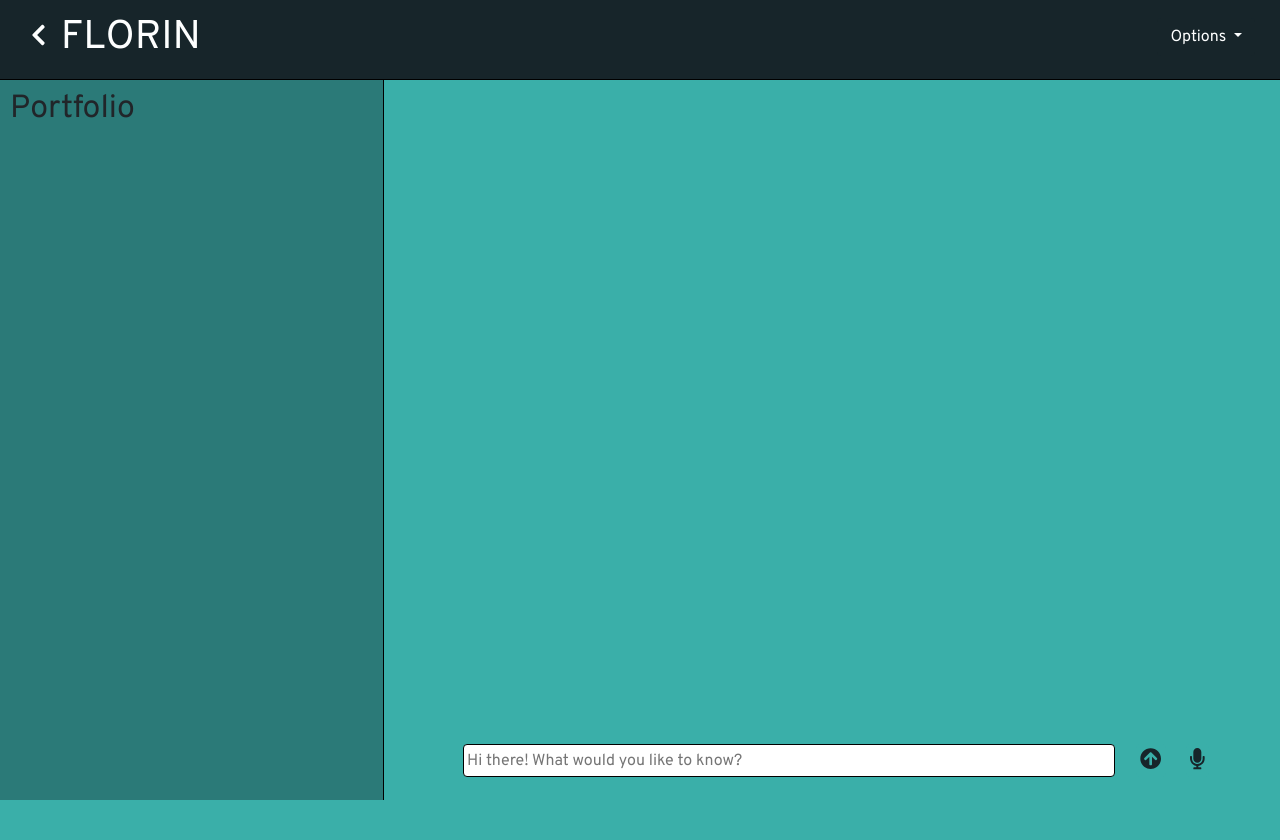
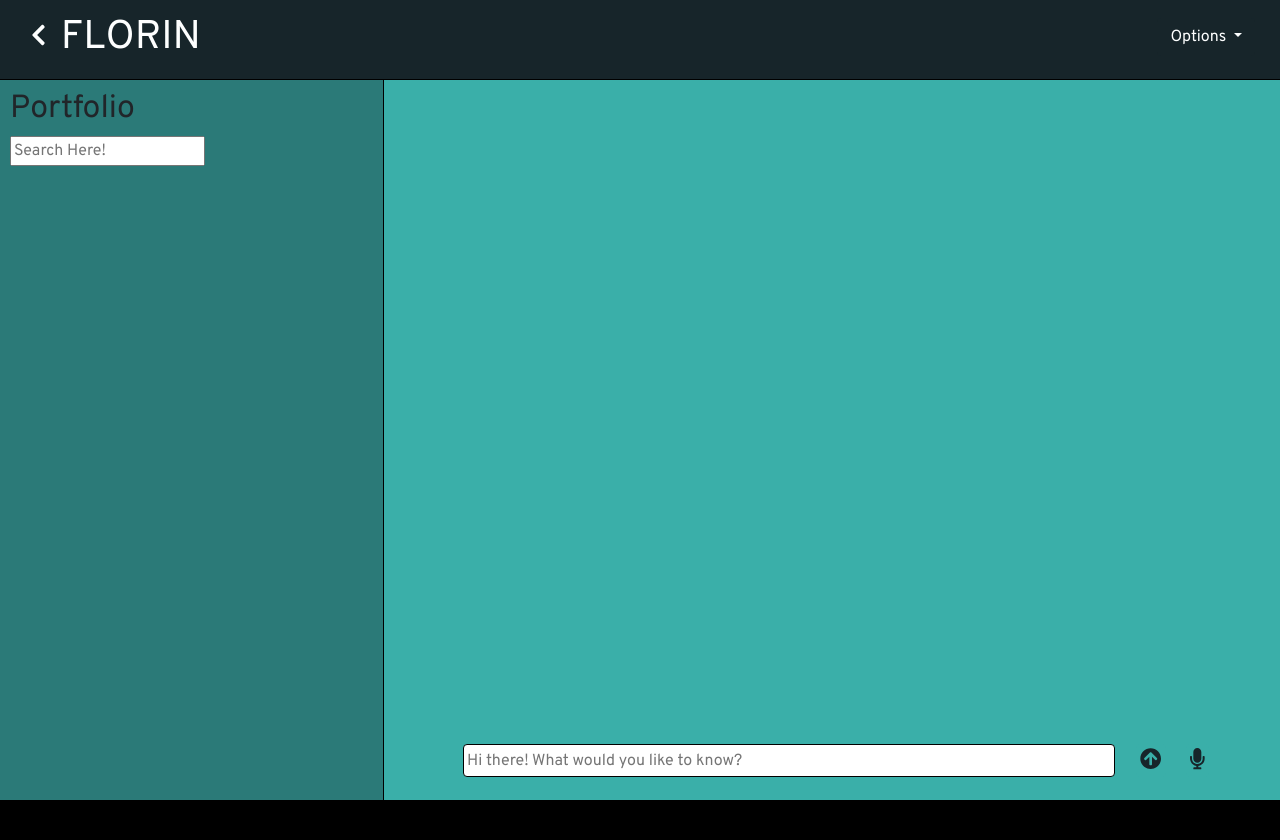
Before and after one commit to Fleetabix/cs261_cswk, a Django app: page /chatbot/ in a window 1280 px wide. Shown: the top 840 px of the page. Before the commit the page ends 800 px from the top, so only its background shows below. Run offline with Django 3.2, Linux system fonts and the light colour scheme; a user stored in the database is signed in; some libraries are stand-ins or nearby versions.

Commit message:
added a searchbox to add companies to the portfolio.

```diff
--- a/chatbot/templates/chatbot/index.html
+++ b/chatbot/templates/chatbot/index.html
@@ -42,8 +42,15 @@
 
 {% block content %}
 <div id="portfolio-tab" class="pane">
+    <h2>Portfolio</h2>
+    <div id="search-holder">
+        <input id="searchbox" type="text" placeholder="Search Here!"\>
+    </div>
+    <div id="search-results">
+        <!-- search results for new portfolios to add will go here -->
+    </div>
     <div id="portfolios">
-        <h2>Portfolio</h2>
+        <!-- portfolio objects go here -->
     </div>
 </div>
 <div id="message-board" class="pane">
```
